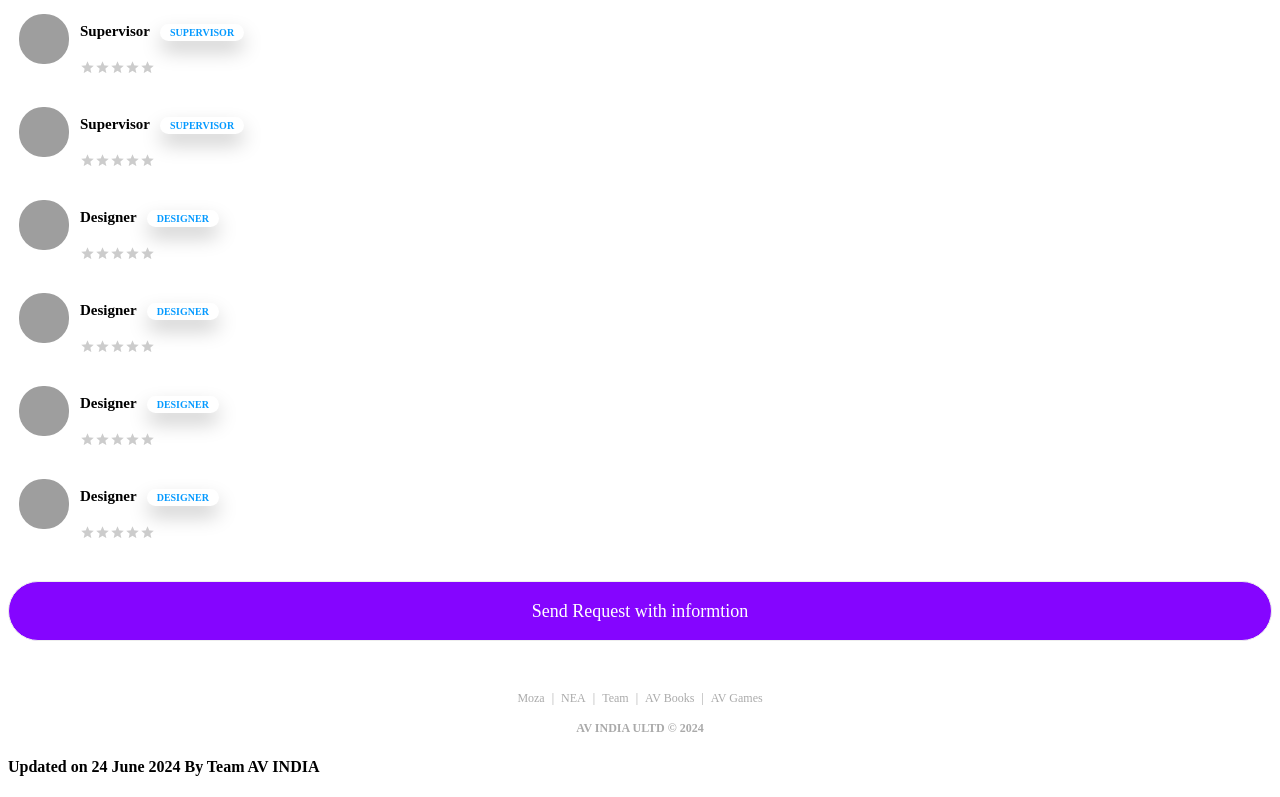
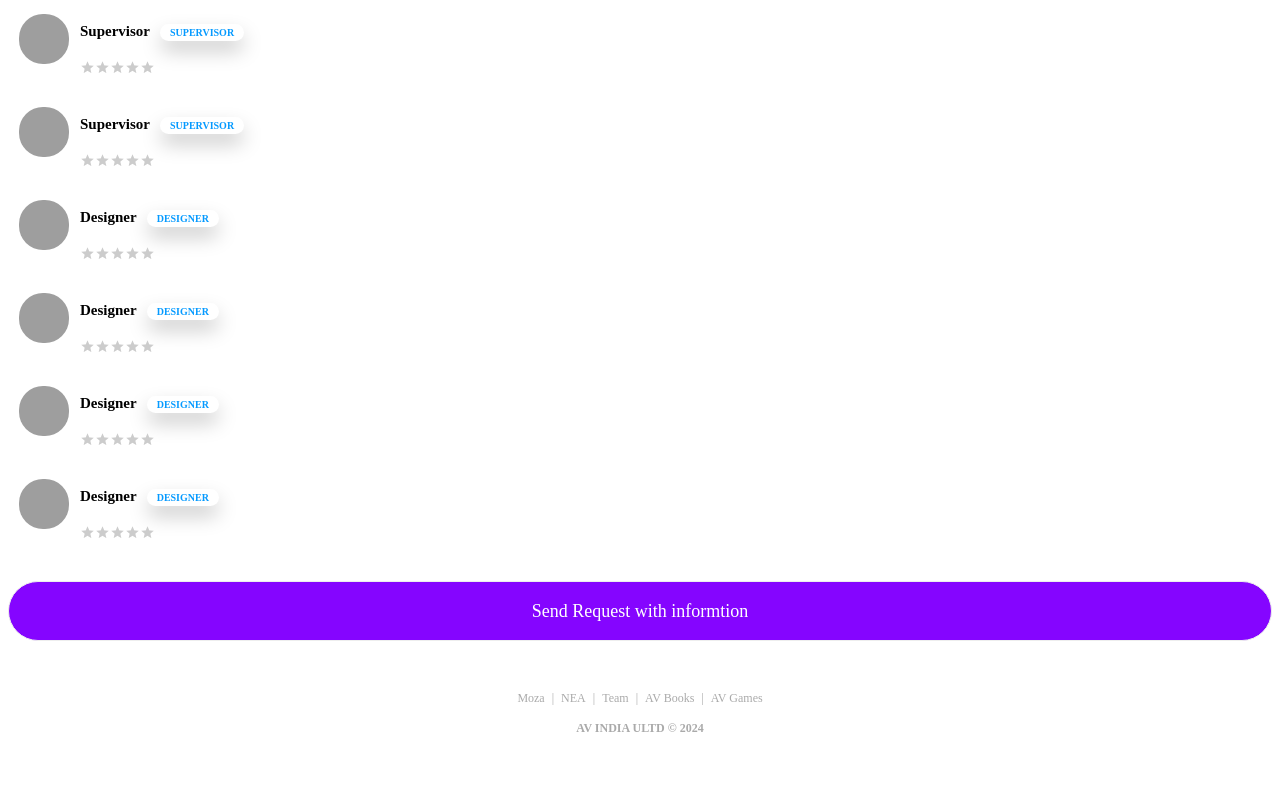
Before and after one commit to avindiaultd/p, a plain HTML site: page rank.html in a window 1280 px wide. Shown: the part 872-1669 px from the top of the page. After the commit the page ends 1628 px from the top, so only its background shows below. Drawn offline with nearby package versions, Linux system fonts and the light colour scheme; no server answers; grey boxes are pictures that could not be loaded.

Commit message:
Update rank.html

```diff
--- a/rank.html
+++ b/rank.html
@@ -325,5 +325,5 @@ window.open('https://azadop.github.io/o/Form')
   text-align: center;
 }
   </style>
-<H4>Updated on 24 June 2024 By Team AV INDIA</H4>
+<!--<H4>Updated on 24 June 2024 By Team AV INDIA</H4>-->
 </html>
```
